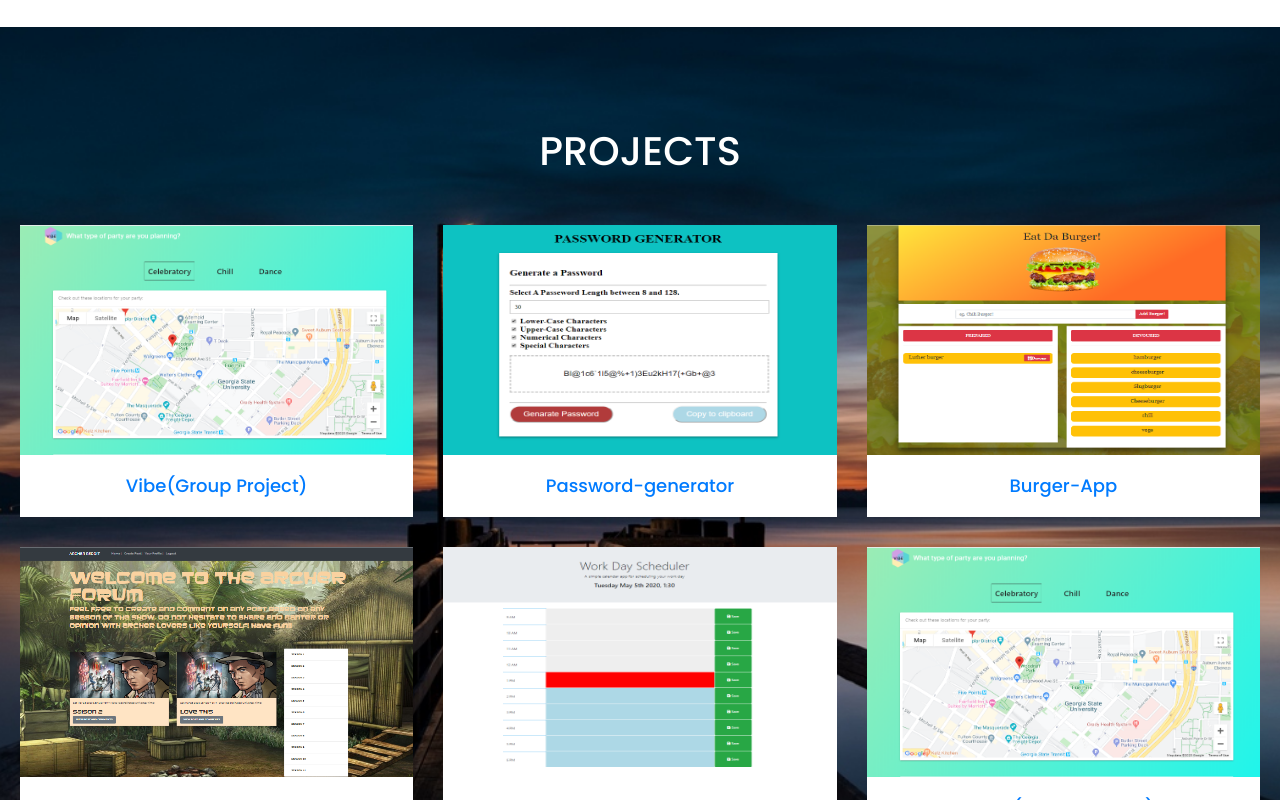
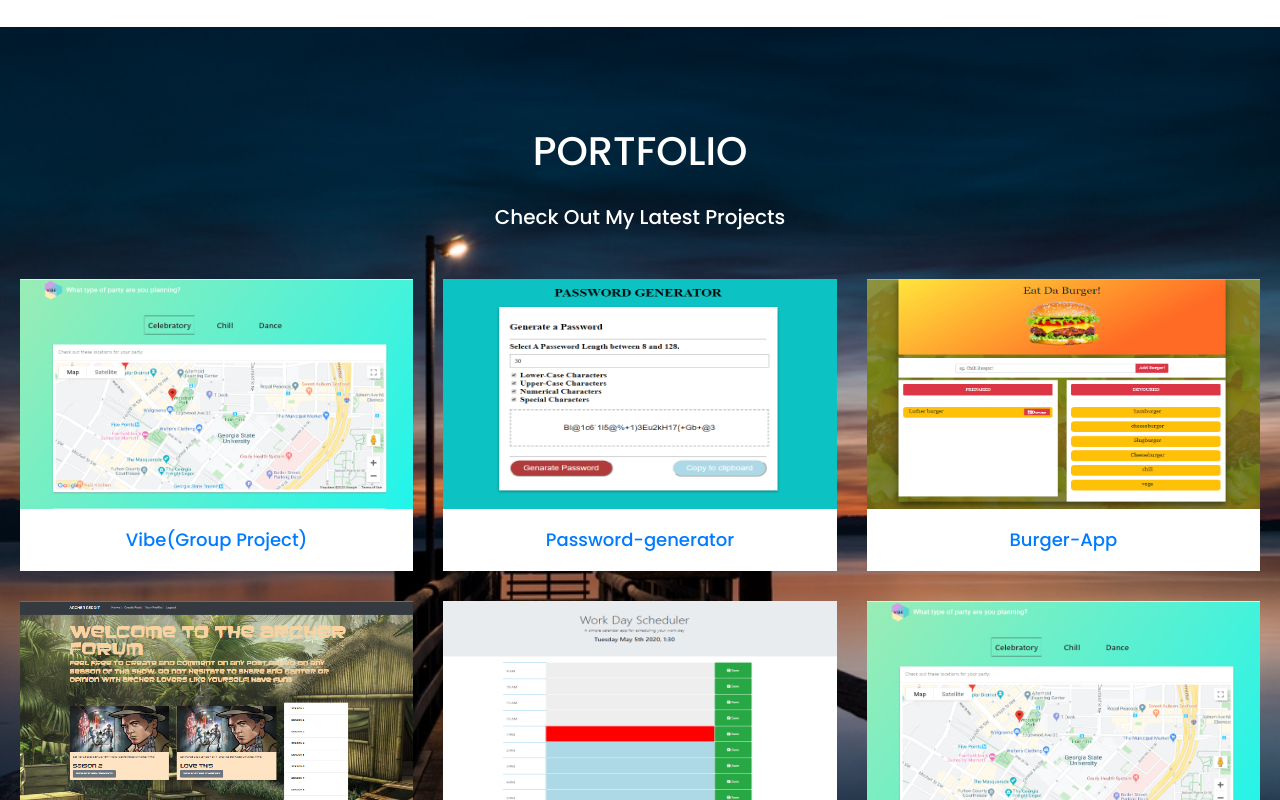
Before and after one commit to Giselesoubeiga/React-Portfolio, a React (Create React App) app: page / in a window 1280 px wide. Shown: the part 1060-1860 px from the top of the page. Built offline with nearby package versions, Linux system fonts and the light colour scheme.

Commit message:
added elements

```diff
--- a/src/App.css
+++ b/src/App.css
@@ -115,11 +115,13 @@ body{
 .portfoliotTitle{
   color: white;
   text-align:center;
+  margin-bottom:30px;
+}
+.portfoliotTitle2{
+  margin-top: 5px;
+  color: white;
+  text-align:center;
   margin-bottom:50px;
-}
-
-
-.contact{
 
 }
 
--- a/src/components/Container.js
+++ b/src/components/Container.js
@@ -1,36 +1,70 @@
 import React from "react";
-import { Parallax, Background } from 'react-parallax';
-import imgbg from "./../paralaxbg.jpg"
+import { Parallax, Background } from "react-parallax";
+import imgbg from "./../paralaxbg.jpg";
 
-import profil from "./../profil.jpg"
-import github from "./../git.PNG"
-import linkedin from "./../link.PNG"
-import gmail from "./../gmail2.png"
-import vibe from "./../Vibe.PNG"
-import passwordgenerator from "./../Passwordgenerator.PNG"
-import daypalanner from "./../Workdayscheduler.PNG"
-import burger from "./../burgerApp.PNG"
-import archer from "./../archer.PNG"
-
+import profil from "./../profil.jpg";
+import github from "./../git.PNG";
+import linkedin from "./../link.PNG";
+import gmail from "./../gmail2.png";
+import vibe from "./../Vibe.PNG";
+import passwordgenerator from "./../Passwordgenerator.PNG";
+import daypalanner from "./../Workdayscheduler.PNG";
+import burger from "./../burgerApp.PNG";
+import archer from "./../archer.PNG";
 
 class Container extends React.Component {
-      constructor (props){
-          super(props)
-          this.state={
-            projects:[
-
-              {id:2,name:"Vibe(Group Project)",img:vibe,githublink:"https://github.com/",link:"https://github.com/"},
-              {id:3,name:"Password-generator",img:passwordgenerator,githublink:"https://github.com/",link:"https://github.com/"},
-              {id:4,name:"Burger-App",img:burger,githublink:"https://github.com/",link:"https://github.com/"},
-              {id:4,name:"Archer-Forums",img:archer,githublink:"https://github.com/",link:"https://github.com/"},
-              {id:4,name:"Day-Planner",img:daypalanner,githublink:"https://github.com/",link:"https://github.com/"},
-              {id:2,name:"Vibe(Group Project)",img:vibe,githublink:"https://github.com/",link:"https://github.com/"},
+  constructor(props) {
+    super(props);
+    this.state = {
+      projects: [
+        {
+          id: 2,
+          name: "Vibe(Group Project)",
+          img: vibe,
+          githublink: "https://github.com/",
+          link: "https://github.com/",
+        },
+        {
+          id: 3,
+          name: "Password-generator",
+          img: passwordgenerator,
+          githublink: "https://github.com/",
+          link: "https://github.com/",
+        },
+        {
+          id: 4,
+          name: "Burger-App",
+          img: burger,
+          githublink: "https://github.com/",
+          link: "https://github.com/",
+        },
+        {
+          id: 4,
+          name: "Archer-Forums",
+          img: archer,
+          githublink: "https://github.com/",
+          link: "https://github.com/",
+        },
+        {
+          id: 4,
+          name: "Day-Planner",
+          img: daypalanner,
+          githublink: "https://github.com/",
+          link: "https://github.com/",
+        },
+        {
+          id: 2,
+          name: "Vibe(Group Project)",
+          img: vibe,
+          githublink: "https://github.com/",
+          link: "https://github.com/",
+        },
         //
-            ]
+      ],
+    };
   }
-      }
-      render(){
-          return(
+  render() {
+    return (
       <div className="sectionAbout">
         <h1 className="aboutTitle">About</h1>
 
@@ -39,57 +73,79 @@ import archer from "./../archer.PNG"
           <div className="row">
             <div className="col-lg-3">
               <img className="img-fluid" src={profil} />
-
             </div>
             <div className="col-lg-9">
               <h2 className="textTitle">Web developer</h2>
-                              <p>Lorem ipsum dolor sit amet, consectetuer adipiscing elit. Aenean commodo ligula eget dolor. Aenean massa. Cum sociis natoque penatibus et magnis dis parturient montes, nascetur ridiculus mus. Donec quam felis, ultricies nec, pellentesque eu, pretium quis, sem. Nulla consequat massa quis enim. nisipellentesque eu, pretium quis, sem. Nulla consequat massa quis enim nisi</p>
+              <p>
+                Lorem ipsum dolor sit amet, consectetuer adipiscing elit. Aenean
+                commodo ligula eget dolor. Aenean massa. Cum sociis natoque
+                penatibus et magnis dis parturient montes, nascetur ridiculus
+                mus. Donec quam felis, ultricies nec, pellentesque eu, pretium
+                quis, sem. Nulla consequat massa quis enim. nisipellentesque eu,
+                pretium quis, sem. Nulla consequat massa quis enim nisi
+              </p>
 
-                                <p>Lorem ipsum dolor sit amet, consectetuer adipiscing elit. Aenean commodo ligula eget dolor. Aenean massa. Cum sociis natoque penatibus et magnis dis parturient montes, nascetur ridiculus mus. Donec quam felis, ultricies nec, pellentesque eu, pretium quis, sem. Nulla consequat massa quis enim.</p>
-
-
+              <p>
+                Lorem ipsum dolor sit amet, consectetuer adipiscing elit. Aenean
+                commodo ligula eget dolor. Aenean massa. Cum sociis natoque
+                penatibus et magnis dis parturient montes, nascetur ridiculus
+                mus. Donec quam felis, ultricies nec, pellentesque eu, pretium
+                quis, sem. Nulla consequat massa quis enim.
+              </p>
             </div>
             <div className="col-lg-3">
-                         <button className="btn btn-success btn-block">DOWNLOAD RESUME</button>
-
+              <button className="btn btn-success btn-block">
+                DOWNLOAD RESUME
+              </button>
             </div>
 
             <div className="col-lg-8">
-                              <a href="#"><img className=" img-fluid github" src={github} /></a>
+              <a href="#">
+                <img className=" img-fluid github" src={github} />
+              </a>
 
-                              <a href="#"><img className="img-fluid linkedin" src={linkedin} /></a>
-                              <a href="#"><img className="img-fluid gmail" src={gmail} /></a>
+              <a href="#">
+                <img className="img-fluid linkedin" src={linkedin} />
+              </a>
+              <a href="#">
+                <img className="img-fluid gmail" src={gmail} />
+              </a>
             </div>
-                          <div>
-
-                          </div>
-
+            <div></div>
           </div>
         </div>
 
-
-
-
-                  <div className="portfolio" style={{background:`url(${imgbg})`,backgroundSize:"cover",backgroundPosition:"center"}}>
-
-
+        <div
+          className="portfolio"
+          style={{
+            background: `url(${imgbg})`,
+            backgroundSize: "cover",
+            backgroundPosition: "center",
+          }}
+        >
           <div className="row ">
             <div className="col-lg-12">
-                            <h1 className="portfoliotTitle">PROJECTS</h1>
+              <h1 className="portfoliotTitle">PORTFOLIO</h1>
+              <h5 className="portfoliotTitle2">Check Out My Latest Projects</h5>
             </div>
-                          {this.state.projects.map((imagelement)=>{
-                             return(<div className="col-lg-4">
+            {this.state.projects.map((imagelement) => {
+              return (
+                <div className="col-lg-4">
                   <div className="projectCard">
-                              <a href={imagelement.link}><img className="img-fluid projectImage" src={imagelement.img} /></a>
-                          <h2 className="projectTitle"><a href={imagelement.link}>{imagelement.name}</a></h2>
+                    <a href={imagelement.link}>
+                      <img
+                        className="img-fluid projectImage"
+                        src={imagelement.img}
+                      />
+                    </a>
+                    <h2 className="projectTitle">
+                      <a href={imagelement.link}>{imagelement.name}</a>
+                    </h2>
                   </div>
-
-                             </div>)
+                </div>
+              );
             })}
-
-
           </div>
-
         </div>
 
         <div className="contact container">
@@ -100,23 +156,43 @@ import archer from "./../archer.PNG"
             <div className="col-lg-8 ">
               <form>
                 <div className="form-group">
-                        <input type="text" className="form-control" placeholder="Name"/>
+                  <input
+                    type="text"
+                    className="form-control"
+                    placeholder="Name"
+                  />
                 </div>
                 <div className="form-group">
-                        <input type="text" className="form-control" placeholder="E-mail"/>
+                  <input
+                    type="text"
+                    className="form-control"
+                    placeholder="E-mail"
+                  />
                 </div>
                 <div className="form-group">
-                       <textarea className="form-control" placeholder="Message" rows="8">
-                       </textarea>
+                  <textarea
+                    className="form-control"
+                    placeholder="Message"
+                    rows="8"
+                  ></textarea>
+                  <div className="row text-md-left text-sm-center">
+                  <div className="col-12 col-sm-12">
+                    <button
+                      type="submit"
+                      className="btn btn-success mb-2 hidden" >
+                      Send Message
+                    </button>
                   </div>
+                </div>
+                </div>
+
               </form>
             </div>
           </div>
         </div>
       </div>
-          )
+    );
   }
 }
 
-
-  export default Container
+export default Container;
```
Lines whose indentation alone changed are shown as unchanged.
